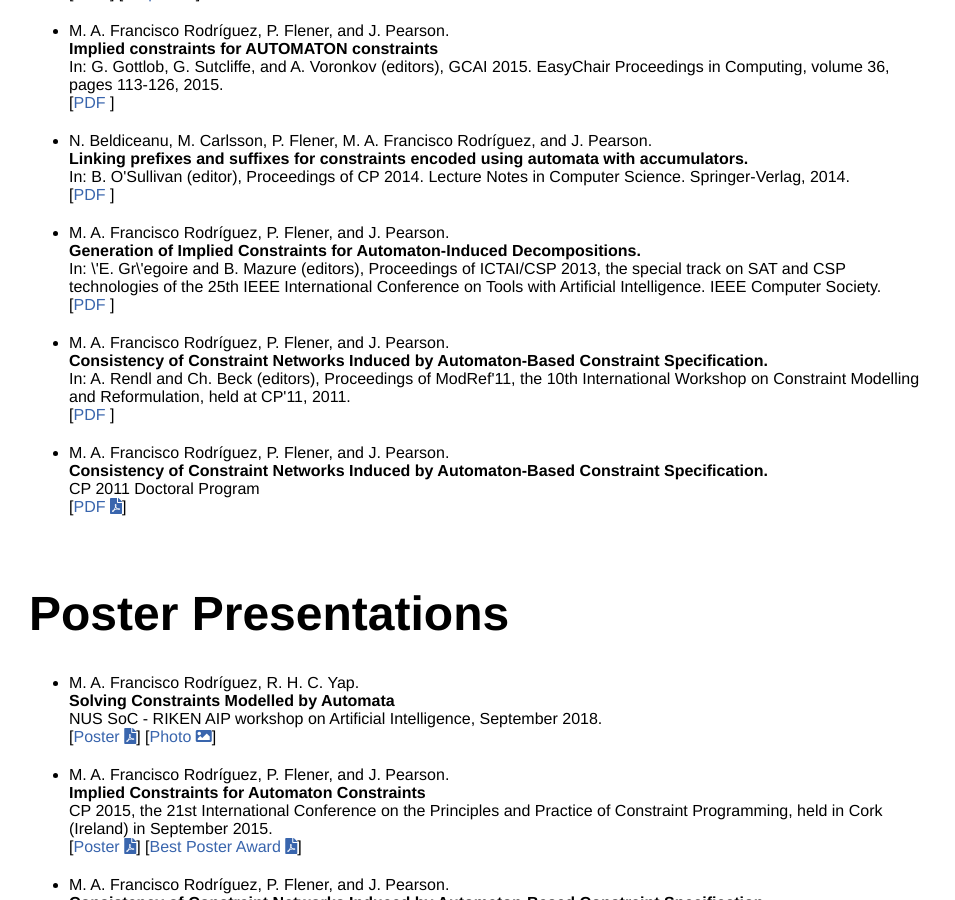
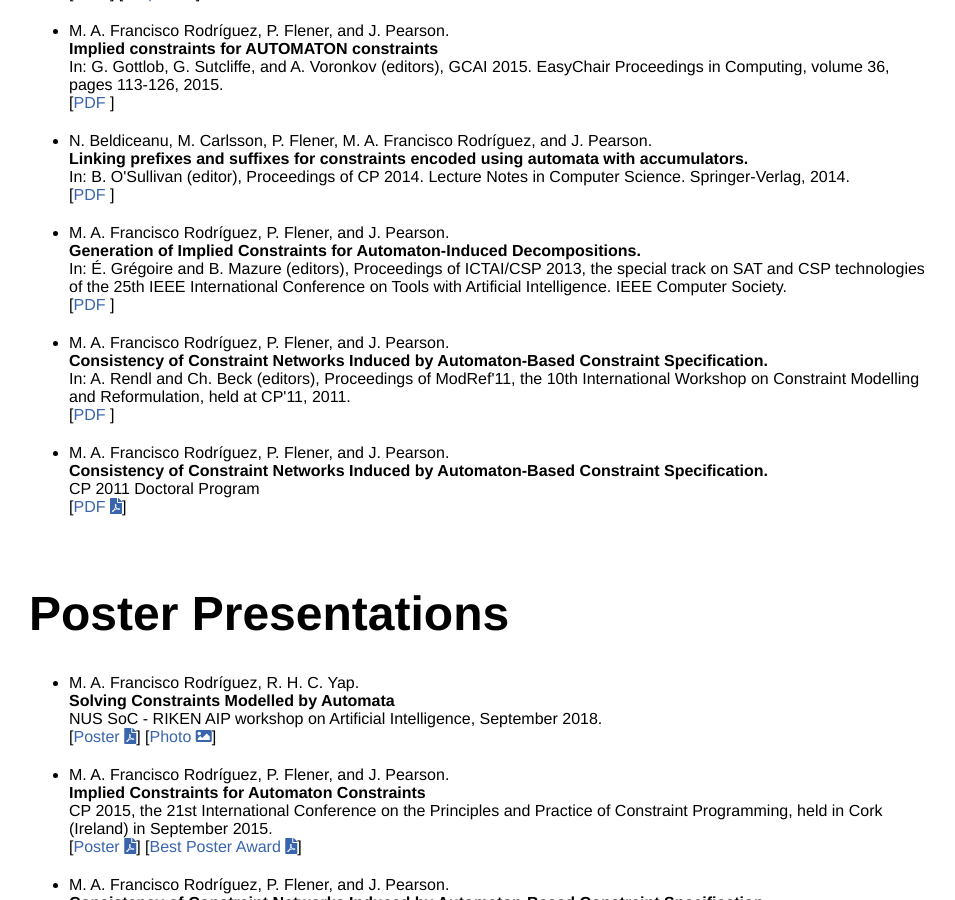
Before and after one commit to andreina-francisco/andreina-francisco.github.io, a Jekyll site: the page built from cv/index.html, in a window 1280 px wide and 900 px high, scrolled down 891 px. Shown: the whole window, without its empty margins (163-1118 px from the left). Built offline with Jekyll 4.4.1, drawn with Linux system fonts in a browser that asks for light colours; nearby versions of some CDN libraries; a style sheet for code colours, icons or effects is not loaded.

Commit message:
Fixing typos

```diff
--- a/cv/index.html
+++ b/cv/index.html
@@ -85,7 +85,7 @@ title: Mar&iacute;a Andre&iacute;na Francisco Rodr&iacute;guez
 		<li class="pub @">
 			<span class="author">M. A. Francisco Rodr&iacute;guez, P. Flener, and J. Pearson. </span><br />
 			<span class="title">Generation of Implied Constraints for Automaton-Induced Decompositions. </span><br />
-			<span class="note">In: \'E. Gr\'egoire and B. Mazure (editors), Proceedings of ICTAI/CSP 2013, the special track on SAT and CSP technologies of the 25th IEEE International Conference on Tools with Artificial Intelligence. IEEE Computer Society. </span><br />
+			<span class="note">In: &Eacute;. Gr&eacute;goire and B. Mazure (editors), Proceedings of ICTAI/CSP 2013, the special track on SAT and CSP technologies of the 25th IEEE International Conference on Tools with Artificial Intelligence. IEEE Computer Society. </span><br />
 			[<a class="text" href"http://dx.doi.org/10.1109/ICTAI.2013.160">PDF <i class="ai ai-doi ai-1x"></i></a>]
 		</li>
 
```
